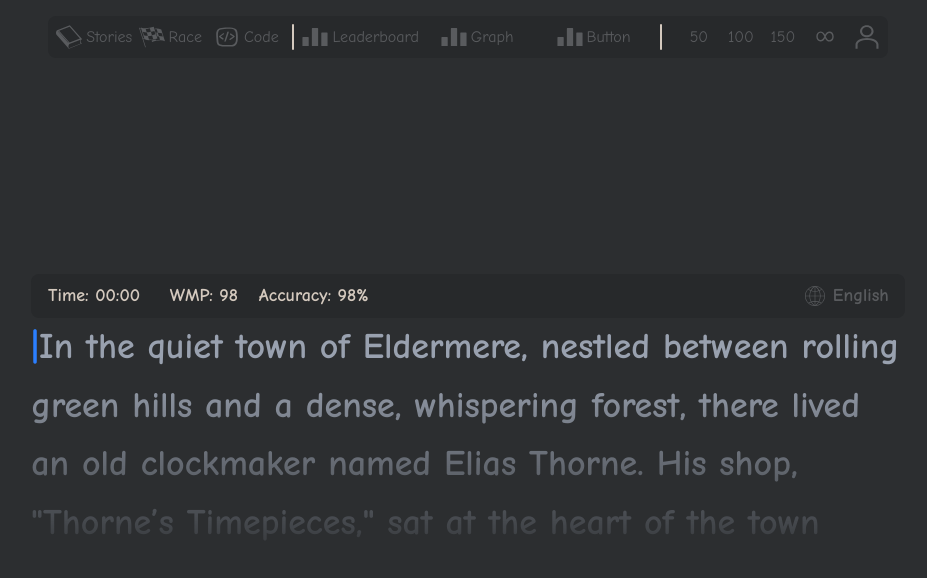
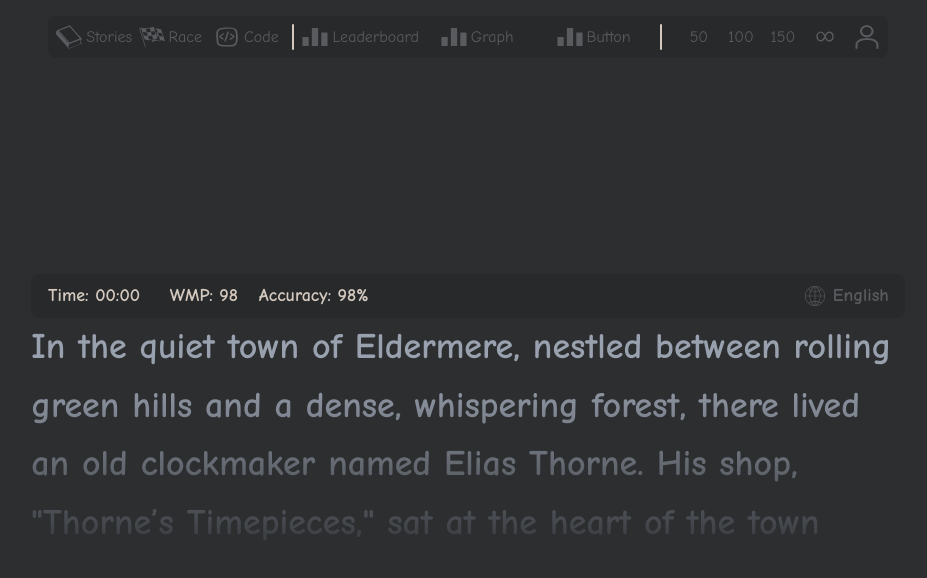
Before and after one commit to Rhxrrr/WebDev, a Vue app in the folder frontend/: page / in a window 1280 px wide. Shown: the top 578 px of the page, without its empty margins (172-1099 px from the left). Built offline with nearby package versions, Linux system fonts and the light colour scheme.

Commit message:
simplified version

```diff
--- a/frontend/src/pages/Homepage.vue
+++ b/frontend/src/pages/Homepage.vue
@@ -13,23 +13,14 @@ const inputRef = ref(null); // Reference to hidden input
 
 // Generate colored text based on correctness
 const formattedText = computed(() => {
-  let formattedArray = story.split("").map((char, index) => {
-    if (index < userInput.value.length) {
-      return {
-        char,
-        correct: userInput.value[index] === char,
-      };
-    }
-    return { char, correct: null };
+  return story.split("").map((char, index) => {
+    return {
+      char,
+      correct:
+        index < userInput.value.length ? userInput.value[index] === char : null,
+      cursor: index === userInput.value.length - 1, // Cursor should be on the last typed character
+    };
   });
-
-  // Add cursor at the end of typed text
-  formattedArray.splice(userInput.value.length, 0, {
-    char: "|",
-    correct: "cursor",
-  });
-
-  return formattedArray;
 });
 
 const focusInput = () => {
@@ -62,13 +53,11 @@ onMounted(() => {
               'text-red-500': charObj.correct === false, // Incorrect letter
               'text-black': charObj.correct === true, // Correct letter
               'text-gray-400': charObj.correct === null, // Untyped letters
-              'text-blue-500 animate-blink': charObj.correct === 'cursor', // Cursor
+              'cursor-blink': charObj.cursor, // Cursor effect
             }"
           >
             {{ charObj.char }}
           </span>
-
-          <span class="text-blue-500 animate-blink">|</span>
         </p>
       </div>
       <input
@@ -87,7 +76,9 @@ onMounted(() => {
   }
 }
 
-.animate-blink {
+.cursor-blink::after {
+  content: "|";
+  color: blue;
   animation: blink 1s infinite;
 }
 </style>
```
